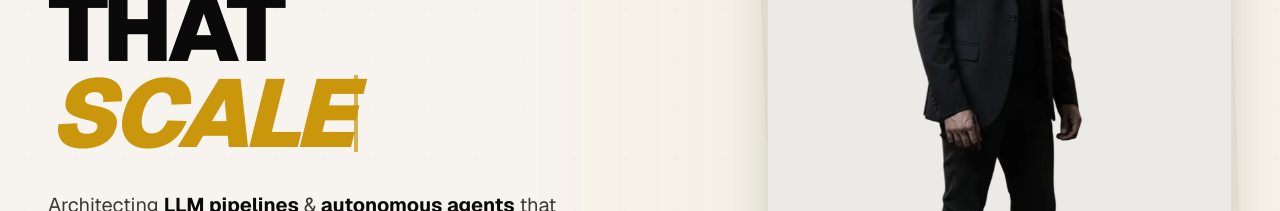
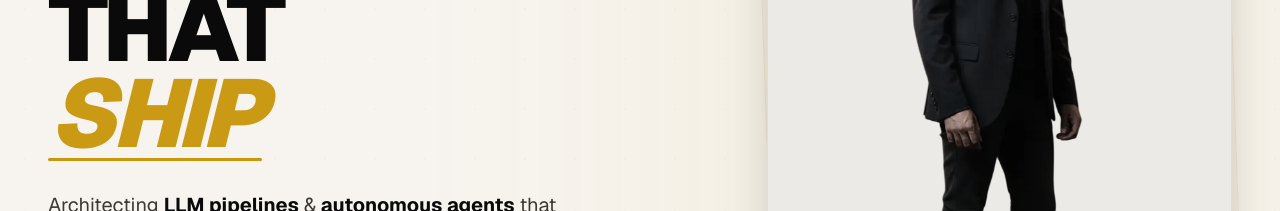
Before and after one commit to MuhammadUsmanGM/Portfolio, a Next.js app: page / in a window 1280 px wide. Shown: the part 366-577 px from the top of the page. Built offline with nearby package versions, Linux system fonts and the light colour scheme; no server answers.

Commit message:
refactor(hero): replace typewriter effect with cinematic blur-fade transition

```diff
--- a/app/components/Hero.tsx
+++ b/app/components/Hero.tsx
@@ -8,10 +8,6 @@ import { ArrowUpRight, FileText } from "lucide-react";
 const Hero = () => {
   const words = ["Automate", "Scale", "Ship"];
   const [index, setIndex] = useState(0);
-  const [displayText, setDisplayText] = useState("");
-  const [isDeleting, setIsDeleting] = useState(false);
-  const [typingSpeed, setTypingSpeed] = useState(150);
-
   const [isBot, setIsBot] = useState(false);
 
   useEffect(() => {
@@ -19,29 +15,11 @@ const Hero = () => {
   }, []);
 
   useEffect(() => {
-    const handleTyping = () => {
-      const currentWord = words[index];
-      const shouldDelete = isDeleting;
-
-      setDisplayText(prev =>
-        shouldDelete
-          ? currentWord.substring(0, prev.length - 1)
-          : currentWord.substring(0, prev.length + 1)
-      );
-
-      setTypingSpeed(shouldDelete ? 75 : 150);
-
-      if (!shouldDelete && displayText === currentWord) {
-        setTimeout(() => setIsDeleting(true), 2000);
-      } else if (shouldDelete && displayText === "") {
-        setIsDeleting(false);
-        setIndex((prev) => (prev + 1) % words.length);
-      }
-    };
-
-    const timer = setTimeout(handleTyping, typingSpeed);
-    return () => clearTimeout(timer);
-  }, [displayText, isDeleting, index, words, typingSpeed]);
+    const interval = setInterval(() => {
+      setIndex((prev) => (prev + 1) % words.length);
+    }, 3000);
+    return () => clearInterval(interval);
+  }, [words.length]);
 
   return (
     <section className="relative min-h-screen flex flex-col justify-center px-6 md:px-12 pt-32 pb-20 overflow-hidden bg-bg">
@@ -76,13 +54,28 @@ const Hero = () => {
           >
             I Build AI <br />
             Systems That <br />
-            <span className="text-accent italic inline-flex items-center min-w-[7ch]">
-              {displayText}
-              <m.span
-                animate={{ opacity: [0, 1, 0] }}
-                transition={{ duration: 0.8, repeat: Infinity, ease: "linear" }}
-                className="inline-block w-[4px] h-[0.8em] bg-accent ml-1"
-              />
+            <span className="text-accent italic inline-flex items-center min-w-[8ch]">
+              <span className="relative inline-block">
+                <AnimatePresence mode="wait">
+                  <m.span
+                    key={words[index]}
+                    initial={{ opacity: 0, filter: "blur(8px)" }}
+                    animate={{ opacity: 1, filter: "blur(0px)" }}
+                    exit={{ opacity: 0, filter: "blur(8px)" }}
+                    transition={{ duration: 0.5 }}
+                    className="inline-block"
+                  >
+                    {words[index]}
+                  </m.span>
+                </AnimatePresence>
+                <m.span
+                  key={words[index]}
+                  className="absolute -bottom-1 left-0 h-[3px] bg-accent rounded-full"
+                  initial={{ width: 0 }}
+                  animate={{ width: "100%" }}
+                  transition={{ duration: 0.5, delay: 0.2 }}
+                />
+              </span>
             </span>
           </m.h1>
 
```
